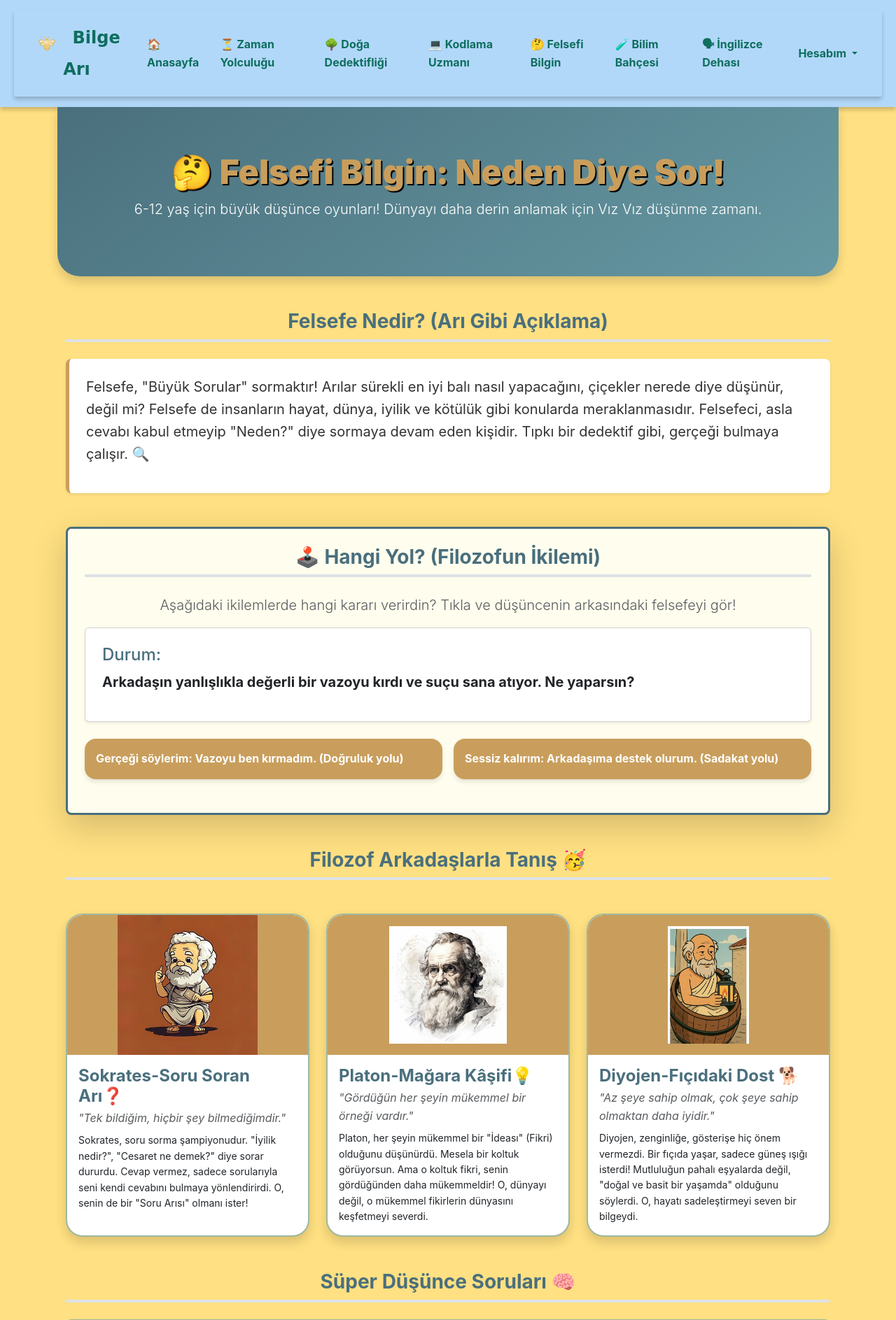
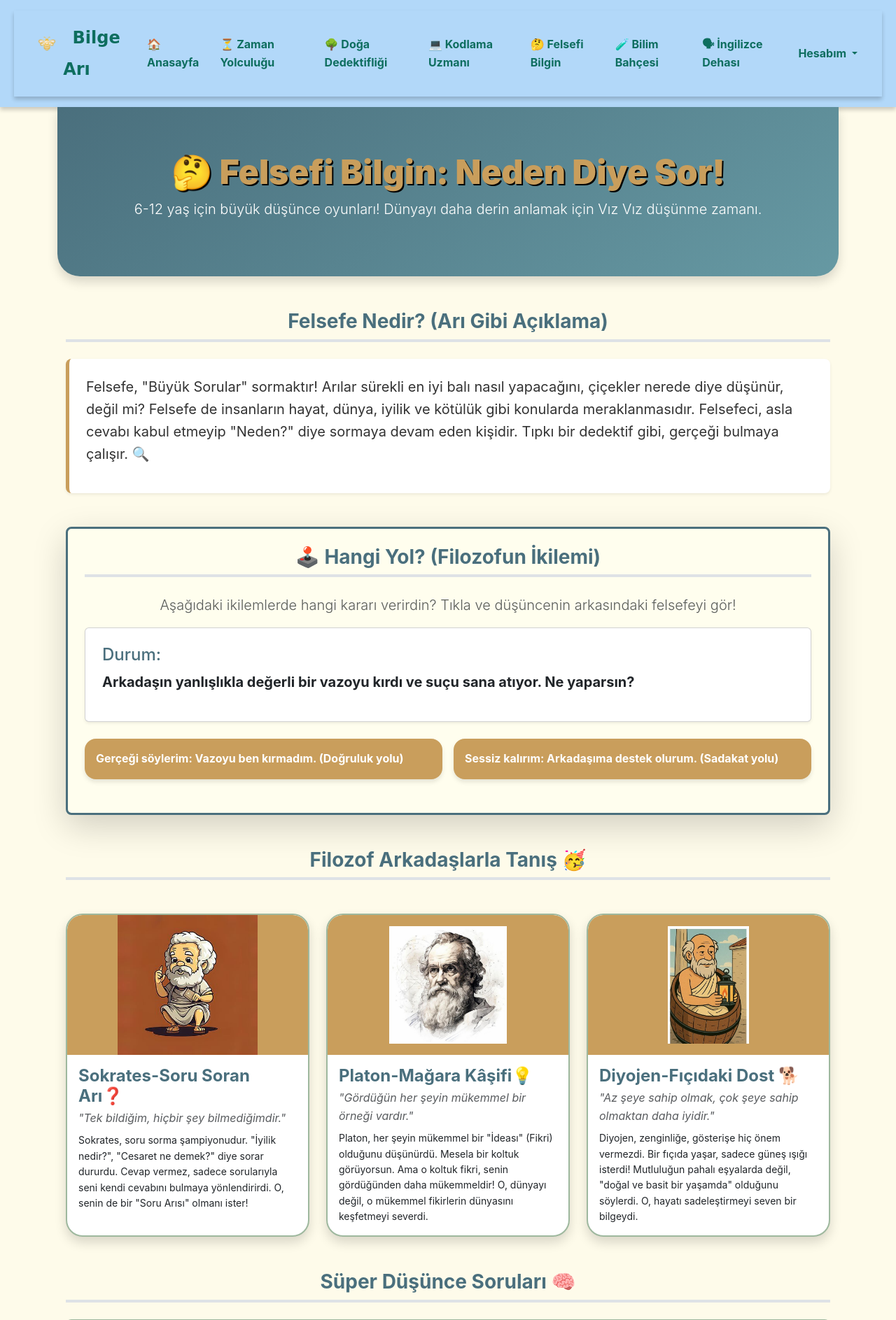
Before and after one commit to zulfucankarakus/BilgeAri-Cocuklar-Icin-Etkilesimli-Ogrenme-Platformu-mainson, an ASP.NET Core app: page /Home/felsefibilgin in a window 1280 px wide. Shown: the top 1887 px of the page at 70% size. Run offline with ASP.NET Core 8, Linux system fonts and the light colour scheme; the visitor is signed in with stand-in values (Sample User, id 1); style sheets or scripts are compiled from the project's sources.

Commit message:
auto-commit for def20f54-a7a0-4a9d-8a2f-ea56e3ebeeff

```diff
--- a/BilgeAri-Cocuklar-Icin-Etkilesimli-Ogrenme-Platformu-main/Views/Home/felsefibilgin.cshtml
+++ b/BilgeAri-Cocuklar-Icin-Etkilesimli-Ogrenme-Platformu-main/Views/Home/felsefibilgin.cshtml
@@ -5,6 +5,13 @@
 
 @section Styles {
     <link rel="stylesheet" href="~/css/felsefibilgin.css" asp-append-version="true" />
+    <style>
+        /* Felsefi bilgin için body arka planı */
+        body {
+            background-color: #FEFBEA !important;
+            animation: none !important;
+        }
+    </style>
 }
 
 <header class="felsefe-header">
```
